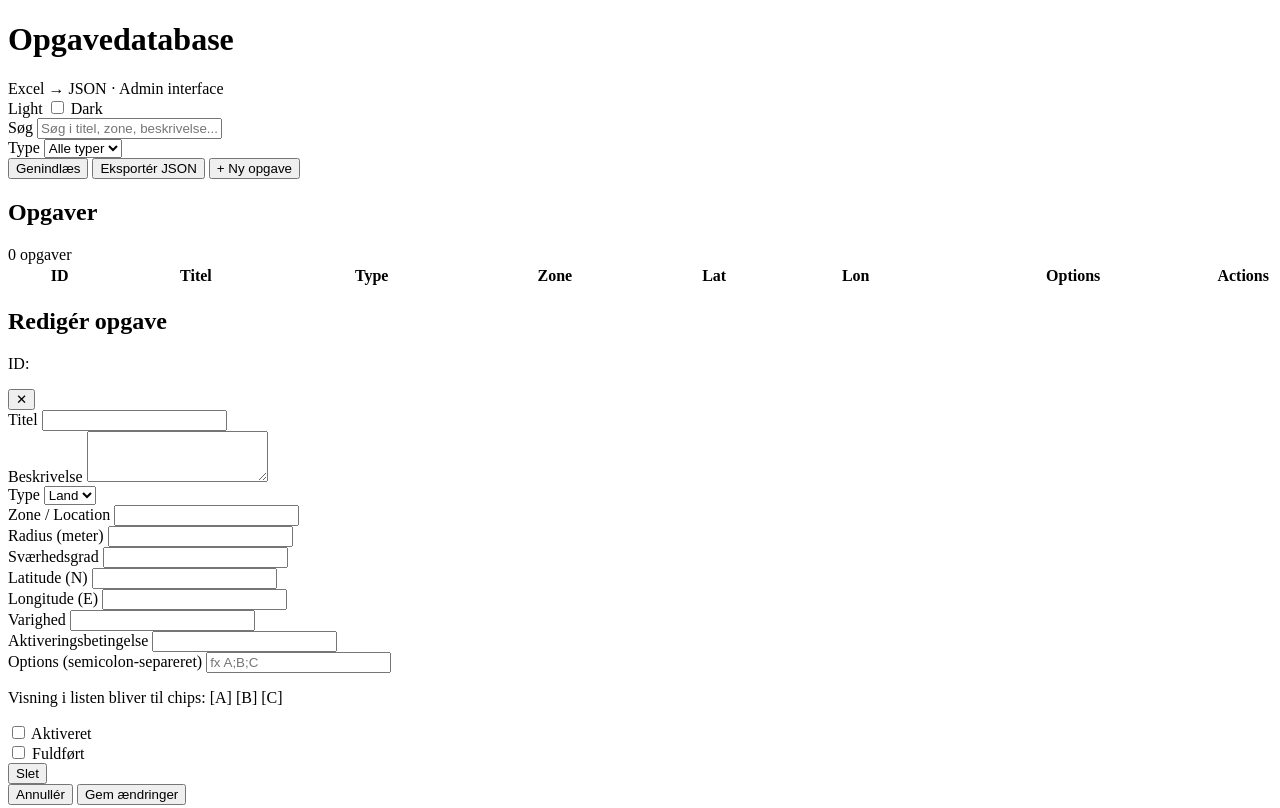
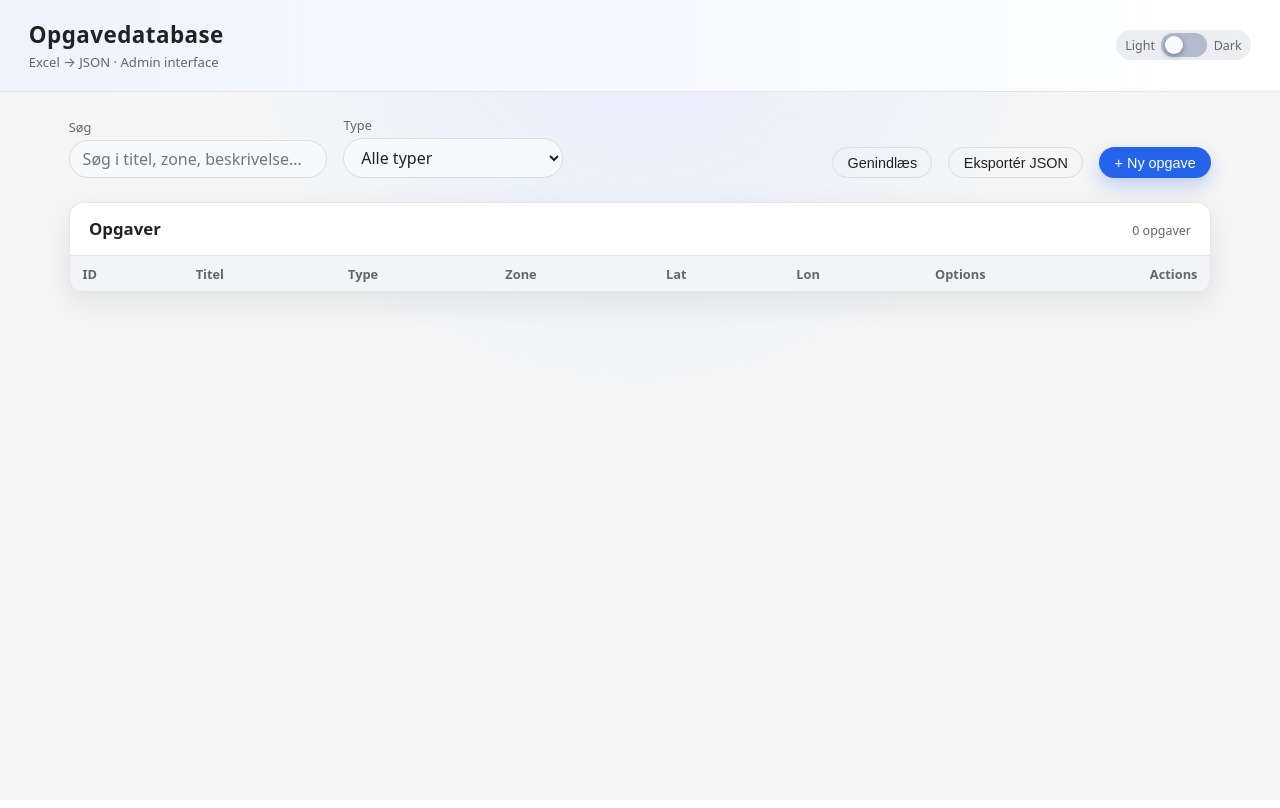
Before and after one commit to mathiasmundt99/gruppe2projekt, a website: page public/index.html in a window 1280 px wide. Shown: the top 808 px of the page. Drawn offline with Linux system fonts and the light colour scheme; no server answers.

Commit message:
Added some style

```diff
--- a/public/index.html
+++ b/public/index.html
@@ -3,7 +3,7 @@
   <head>
     <meta charset="UTF-8" />
     <title>Opgavedatabase – Admin</title>
-    <link rel="stylesheet" href="style.css" />
+    <link rel="stylesheet" href="./styles.css" />
     <meta name="viewport" content="width=device-width, initial-scale=1" />
   </head>
   <body>
```
